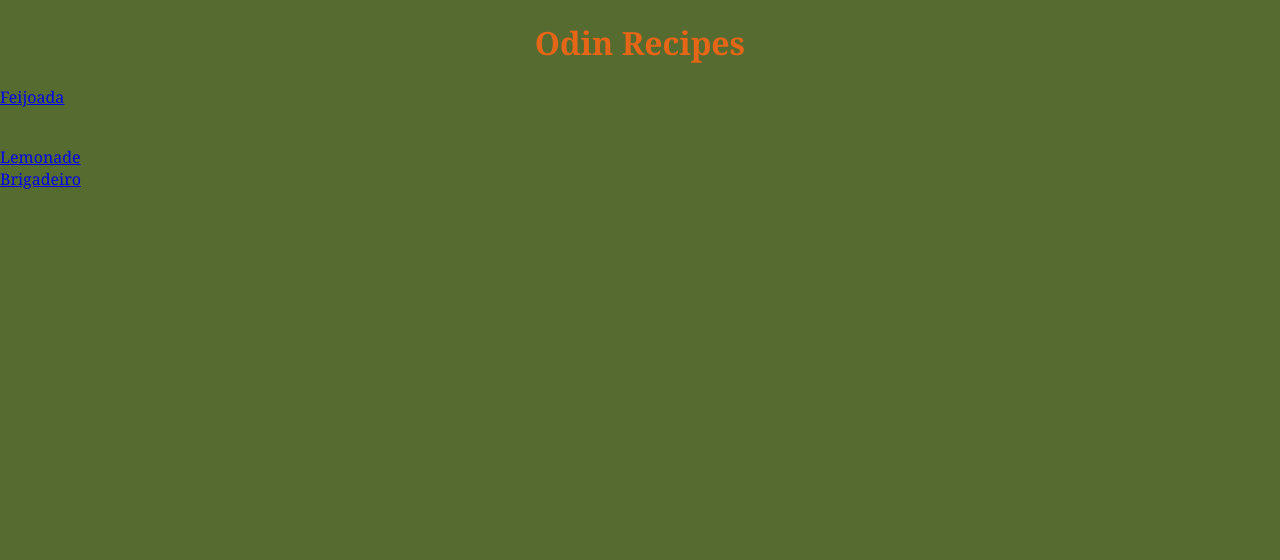
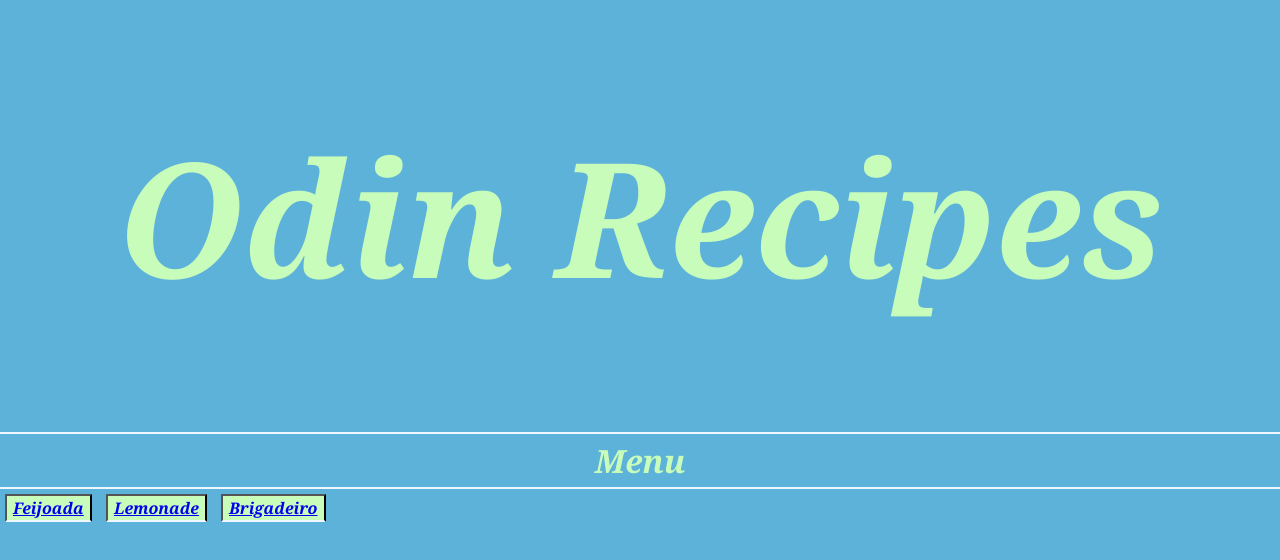
Before and after one commit to RarodicDusege/odin-recipes, a plain HTML site: page index.html in a window 1280 px wide. Drawn offline with Linux system fonts and the light colour scheme.

Commit message:
Practiced some css fundamentals with the homepage

```diff
--- a/index.html
+++ b/index.html
@@ -7,10 +7,21 @@
   <title>Odin Recipes</title>
 </head>
 <body>
-  <h1 class="title main">Odin Recipes</h1>
-  <p>
-  <a href="recipes/feijoada.html" target="_blank">Feijoada</a></p><br>
-  <a href="recipes/lemonade.html" target="_blank">Lemonade</a><br>
-  <a href="recipes/brigadeiro.html" target="_blank">Brigadeiro</a>
+  <div class="title main">
+    <h1>Odin Recipes</h1>
+  </div>
+  <div>
+    <h3 class="menurecipes">Menu</h3>
+  </div>
+
+    <button class="feijoada">
+      <a href="recipes/feijoada.html" target="_blank">Feijoada</a>
+    </button>
+    <button class="lemonade">
+      <a href="recipes/lemonade.html" target="_blank">Lemonade</a>
+    </button>
+    <button class="brigadeiro">
+      <a href="recipes/brigadeiro.html" target="_blank">Brigadeiro</a>
+    </button>
 </body>
 </html>
--- a/style.css
+++ b/style.css
@@ -7,12 +7,39 @@ body {
   width: auto;
   height: auto;
   margin: auto;
-  background-color: darkolivegreen;
+  background-color: rgba(41, 153, 205, 0.753);
 
 }
 
 .title.main {
-  color: rgb(230, 102, 23);
+  color: rgb(200, 252, 187);
+  font-size: 5em;
   font-weight: 600;
+  font-style: oblique;
   text-align: center;
+  border-bottom: 2px solid aliceblue;
+  display: flexbox;
 }
+
+.menurecipes {
+  color: rgb(200, 252, 187);
+  font-size: 2em;
+  font-weight: 600;
+  font-style: oblique;
+  text-align: center;
+  border-bottom: 2px solid aliceblue;
+  display: flexbox;
+  margin: 0;
+  padding: 5px;
+}
+
+.feijoada, .lemonade, .brigadeiro{
+  background-color: rgb(200, 252, 187);
+  font-size: 1em;
+  font-weight: 600;
+  font-style: oblique;
+  text-align: center;
+  border-bottom: 2px solid aliceblue;
+  margin: 5px;
+  display: flexbox;
+}
```
